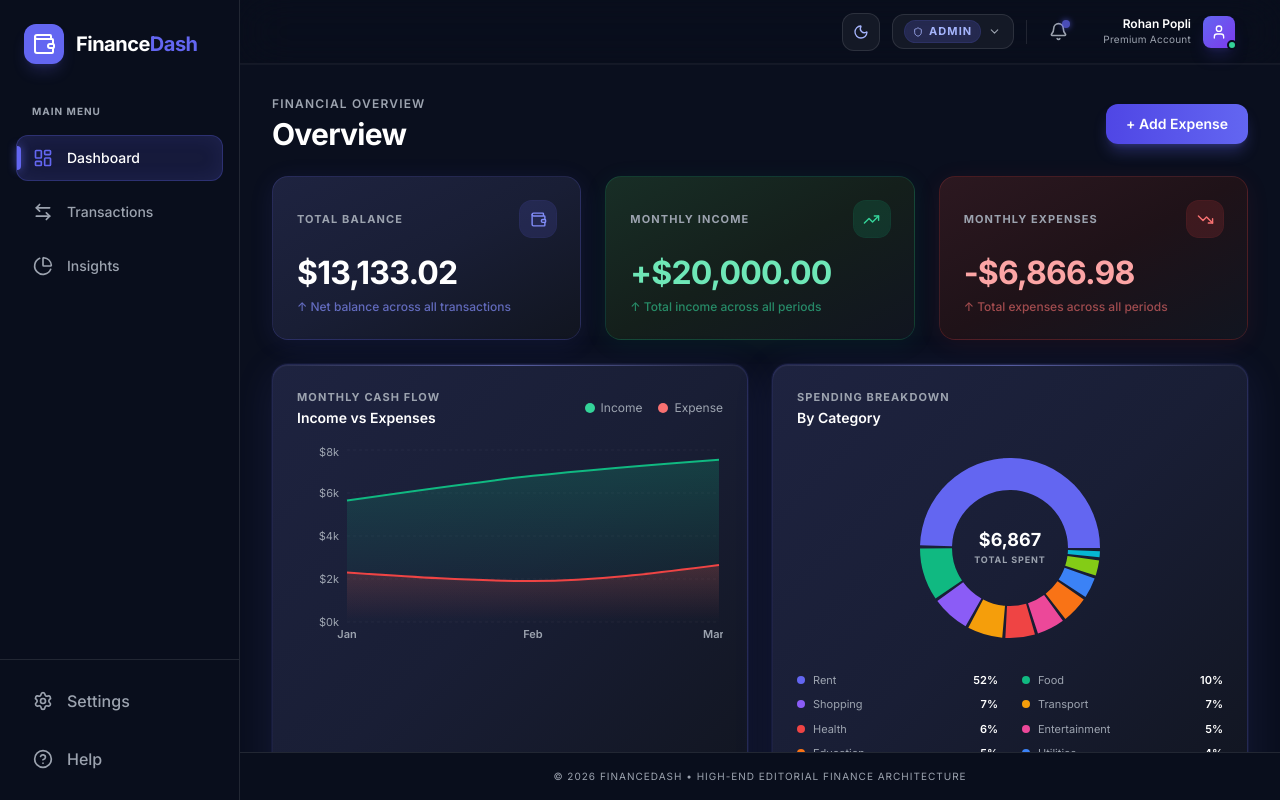
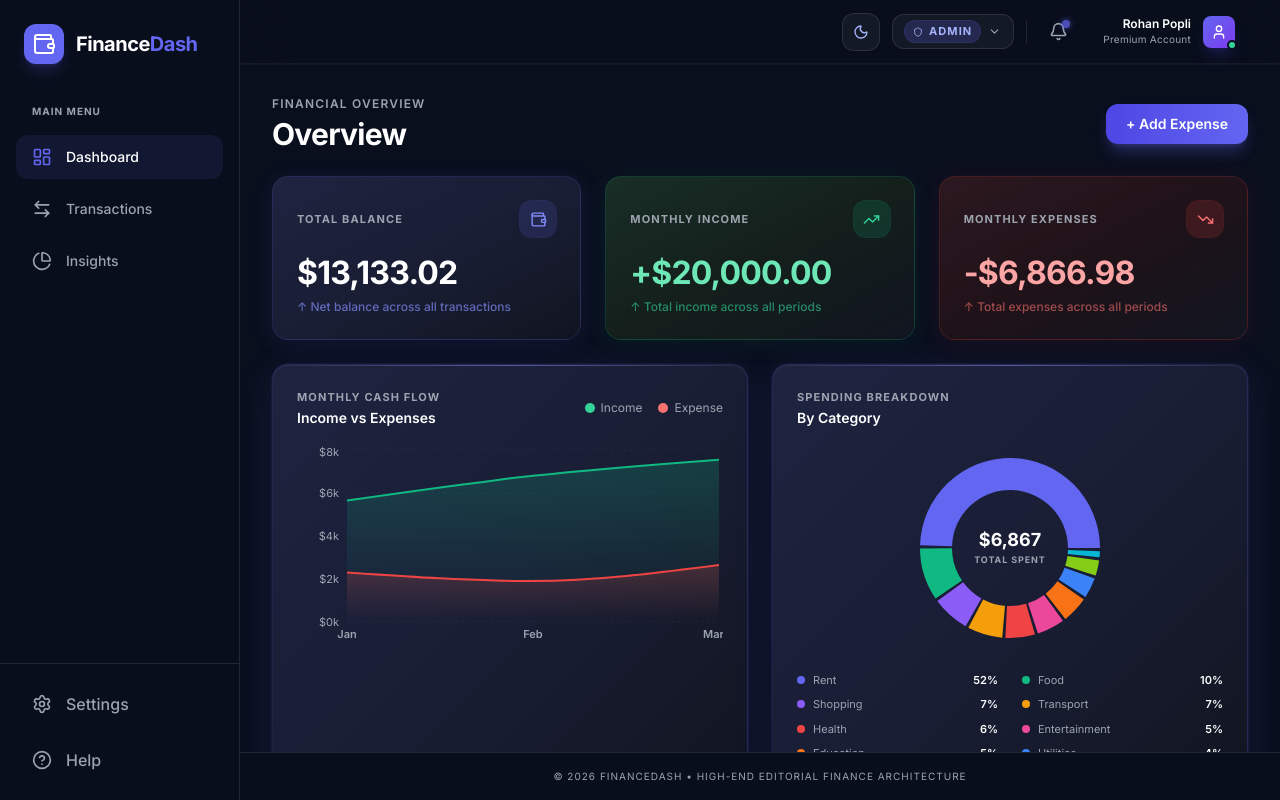
Before and after one commit to Rohan-Popli/Finance_Dashboard, a React (Vite) app: page / in a window 1280 px wide. Built offline with nearby package versions, Linux system fonts and the light colour scheme.

Commit message:
sidebar update

```diff
--- a/src/components/common/Sidebar.jsx
+++ b/src/components/common/Sidebar.jsx
@@ -26,8 +26,8 @@ const Sidebar = ({ isOpen, toggleSidebar }) => {
   const navLinkClass = ({ isActive }) =>
     `flex items-center gap-3.5 px-4 py-3 rounded-xl transition-all duration-200 group relative ${
       isActive
-        ? 'bg-indigo-500/15 text-gray-900 dark:text-white shadow-[inset_0_0_20px_rgba(99,102,241,0.1)] border border-ft-primary/30'
-        : 'text-ft-muted hover:bg-gray-100 dark:hover:bg-white/8 hover:text-gray-900 dark:hover:text-white border border-transparent'
+        ? "bg-indigo-500/10 text-indigo-500"
+        : "text-ft-muted hover:bg-gray-100 dark:hover:bg-white/5"
     }`;
 
   return (
@@ -74,9 +74,9 @@ const Sidebar = ({ isOpen, toggleSidebar }) => {
               <NavLink key={item.name} to={item.path} className={navLinkClass}>
                 {({ isActive }) => (
                   <>
-                    {isActive && (
+                    {/* {isActive && (
                       <span className="absolute left-0 top-1/2 -translate-y-1/2 w-1 h-6 bg-ft-primary rounded-r-full shadow-[0_0_8px_rgba(99,102,241,0.8)]" />
-                    )}
+                    )} */}
                     <span className={`transition-all duration-200 ${isActive ? 'text-ft-primary' : 'group-hover:scale-110 group-hover:text-gray-900 dark:group-hover:text-white'}`}>
                       {item.icon}
                     </span>
```
